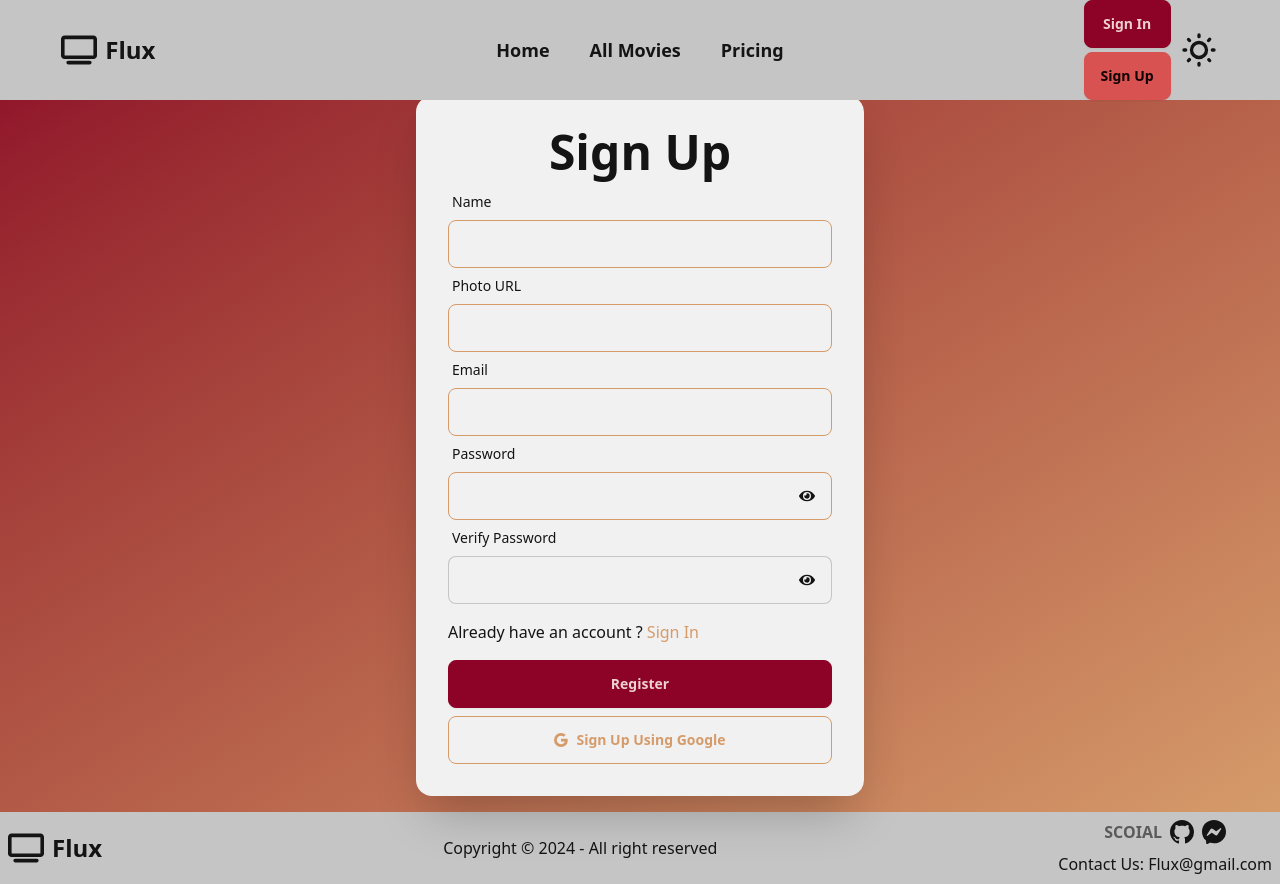
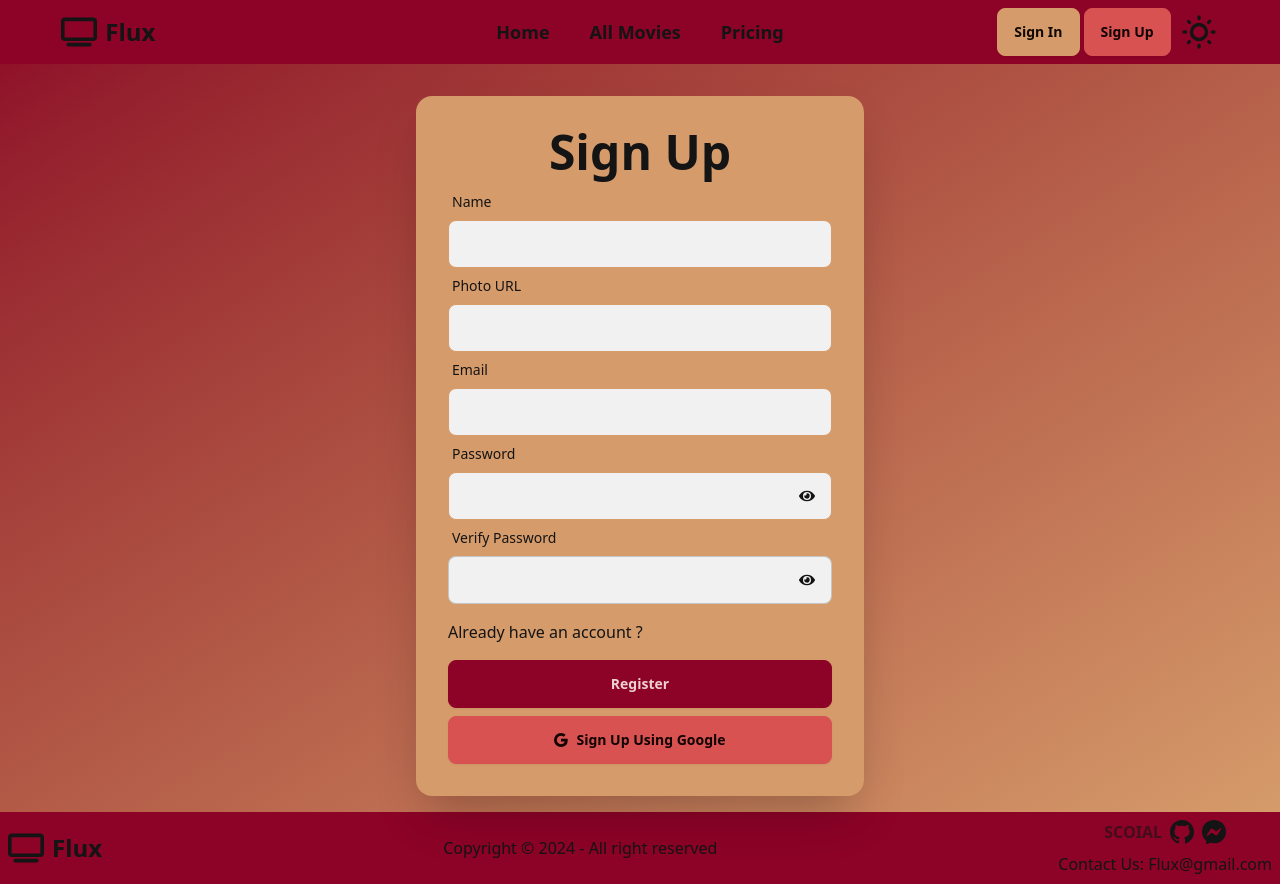
Before and after one commit to adnansyed101/flux-client, a React (Vite) app: page /signup in a window 1280 px wide. Built offline with nearby package versions, Linux system fonts and the light colour scheme; no server answers.

Commit message:
Fix colors

```diff
--- a/src/components/Footer.jsx
+++ b/src/components/Footer.jsx
@@ -3,7 +3,7 @@ import { FaTv } from "react-icons/fa6";
 
 const Footer = () => {
   return (
-    <footer className="bg-base-300 p-2">
+    <footer className="bg-primary p-2">
       <div className="flex flex-col md:flex-row justify-between items-center container mx-auto">
         <aside>
           <p className="flex gap-2 items-center justify-center">
--- a/src/components/Navbar.jsx
+++ b/src/components/Navbar.jsx
@@ -80,8 +80,8 @@ const Navbar = () => {
         </div>
       </div>
     ) : (
-      <div className="flex flex-col gap-1">
-        <Link to="/signin" className="btn btn-xs md:btn-md btn-primary">
+      <div className="flex flex-col md:flex-row gap-1">
+        <Link to="/signin" className="btn btn-xs md:btn-md btn-accent">
           Sign In
         </Link>
         <Link to="/signup" className="btn btn-xs md:btn-md  btn-secondary">
@@ -91,7 +91,7 @@ const Navbar = () => {
     );
 
   return (
-    <header className="w-full fixed top-0 z-50 bg-base-300">
+    <header className="w-full fixed top-0 z-50 bg-primary">
       <div className="navbar py-0 w-11/12 mx-auto">
         <div className="navbar-start">
           <div className="dropdown">
--- a/src/pages/AllMovies.jsx
+++ b/src/pages/AllMovies.jsx
@@ -24,9 +24,7 @@ const AllMovies = () => {
     <>
       <Navbar />
       <div className="bg-accent py-20 px-2">
-        <div className="flex flex-col md:flex-row justify-between container mx-auto mb-2">
-          <div></div>
-          <h1 className="text-2xl text-center font-bold mb-4">All Movies</h1>
+        <div className="flex flex-col md:flex-row justify-center container mx-auto mb-2">
           <label className="input input-bordered flex items-center gap-2">
             <input
               type="text"
--- a/src/pages/PricingPage.jsx
+++ b/src/pages/PricingPage.jsx
@@ -11,7 +11,12 @@ const PricingPage = () => {
       name: "Basic Plan",
       description: "Ideal for individuals starting out",
       price: 9.99,
-      features: ["Access to core features", "5 GB Storage", "Email Support"],
+      features: [
+        "Stream Unlimited movie",
+        "Access to core features",
+        "5 GB Storage",
+        "Email Support",
+      ],
     },
     {
       id: 2,
--- a/src/pages/Signin.jsx
+++ b/src/pages/Signin.jsx
@@ -71,7 +71,7 @@ const SignIn = () => {
       <Navbar />
       <div className="hero bg-gradient-to-br from-primary to-accent min-h-screen">
         <div className="hero-content">
-          <div className="card bg-slate-100 shadow-2xl animate__animated animate__bounceInDown">
+          <div className="card bg-accent shadow-2xl animate__animated animate__bounceInDown">
             <div className="card-body p-4 md:p-8">
               <form onSubmit={handleSubmit(onSubmit)} className="md:w-96">
                 <h1 className="text-4xl md:text-5xl font-bold mb-2 text-center">
@@ -127,7 +127,7 @@ const SignIn = () => {
               </form>
               <button
                 onClick={handleGoogleLogin}
-                className="btn btn-outline btn-secondary"
+                className="btn btn-secondary"
               >
                 <BsGoogle /> Login Using Google
               </button>
--- a/src/pages/Signup.jsx
+++ b/src/pages/Signup.jsx
@@ -90,7 +90,7 @@ const Signup = () => {
       <Navbar />
       <section className="hero bg-gradient-to-br from-primary to-accent min-h-screen pt-20">
         <div className="hero-content">
-          <div className="card bg-base-100 shadow-2xl animate__animated animate__bounceInUp">
+          <div className="card bg-accent shadow-2xl animate__animated animate__bounceInUp">
             <div className="card-body p-4 md:p-8">
               <form className="md:w-96" onSubmit={handleSubmit(onSubmit)}>
                 <h1 className="text-4xl md:text-5xl font-bold mb-2 text-center">
@@ -197,7 +197,7 @@ const Signup = () => {
                 </div>
               </form>
               <button
-                className="btn btn-outline btn-accent"
+                className="btn btn-secondary"
                 onClick={handleGoogleSignUp}
               >
                 <BsGoogle /> Sign Up Using Google
--- a/src/provider/AuthProvider.jsx
+++ b/src/provider/AuthProvider.jsx
@@ -22,10 +22,10 @@ const AuthProvider = ({ children }) => {
   const [user, setUser] = useState({});
   const [loading, setLoading] = useState(true);
   const googleProvider = new GoogleAuthProvider();
-  const [theme, setTheme] = useState("autumn");
+  const [theme, setTheme] = useState("cmky");
 
   const toggleTheme = () => {
-    setTheme(theme === "autumn" ? "business" : "autumn");
+    setTheme(theme === "cmyk" ? "business" : "cmyk");
   };
 
   useEffect(() => {
```
